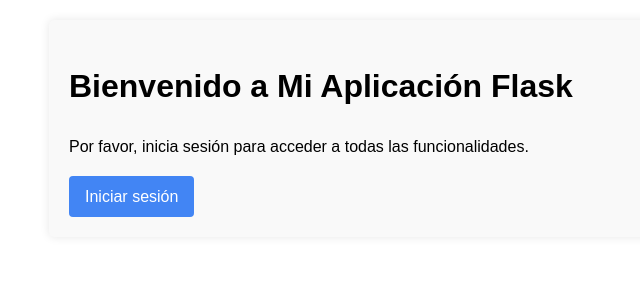
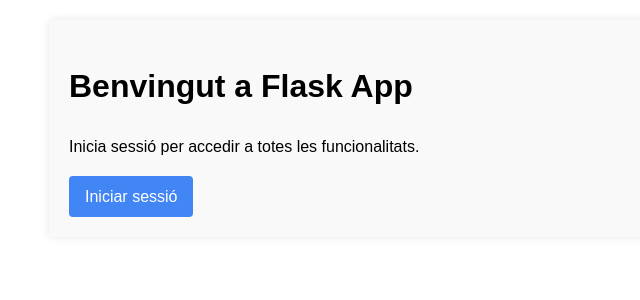
Before and after one commit to pablofc18/TFG-PabloFC, a Python web app: template APPWITHFLASK/templates/home.html in a window 1280 px wide. Shown: the top 300 px of the page, without its empty margins (171-811 px from the left). Run offline with Jinja, Linux system fonts and the light colour scheme; the template is opened without the code that fills it, so the values that code supplies are empty.

Commit message:
change to cat lang

```diff
--- a/APPWITHFLASK/templates/home.html
+++ b/APPWITHFLASK/templates/home.html
@@ -3,7 +3,7 @@
 <head>
     <meta charset="UTF-8">
     <meta name="viewport" content="width=device-width, initial-scale=1.0">
-    <title>Inicio - Mi Aplicación</title>
+    <title>Inici - Flask App</title>
     <style>
         body {
             font-family: Arial, sans-serif;
@@ -36,16 +36,16 @@
 <body>
     <div class="container">
         {% if user %}
-            <h1>Bienvenido, {{ user.name }}!</h1>
-            <p>Has iniciado sesión correctamente.</p>
+            <h1>Benvingut, {{ user.name }}!</h1>
+            <p>Has iniciat sessió correctament.</p>
             <div>
                 <a href="/profile" class="button">Modificar perfil</a>
-                <a href="/logout" class="button">Cerrar sesión</a>
+                <a href="/logout" class="button">Tancar sessió</a>
             </div>
         {% else %}
-            <h1>Bienvenido a Mi Aplicación Flask</h1>
-            <p>Por favor, inicia sesión para acceder a todas las funcionalidades.</p>
-            <a href="/login" class="button">Iniciar sesión</a>
+            <h1>Benvingut a Flask App</h1>
+            <p>Inicia sessió per accedir a totes les funcionalitats.</p>
+            <a href="/login" class="button">Iniciar sessió</a>
         {% endif %}
     </div>
 </body>
```
Also changed, not shown: APPWITHFLASK/templates/profile.html (+10 -10 lines).
